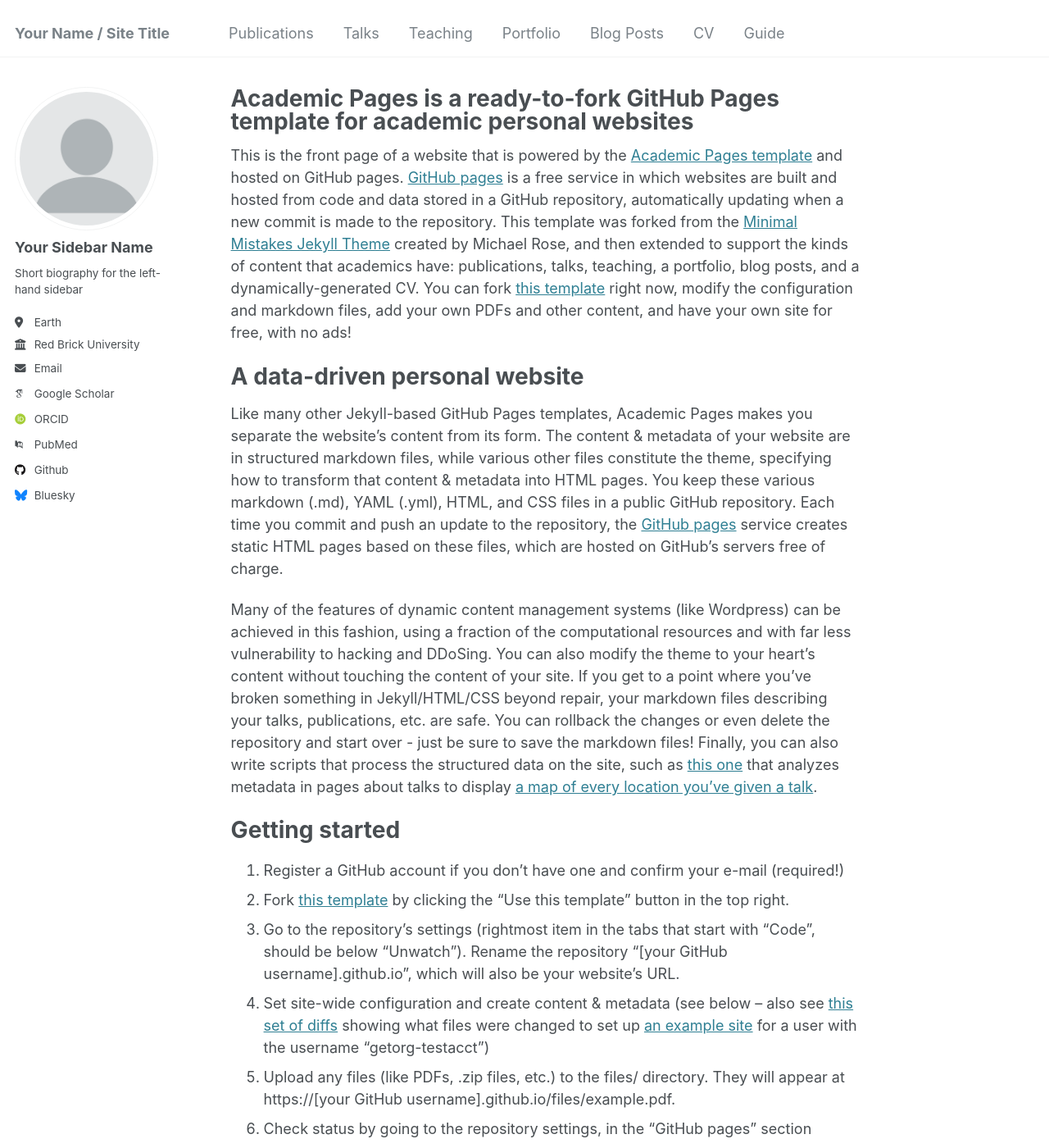
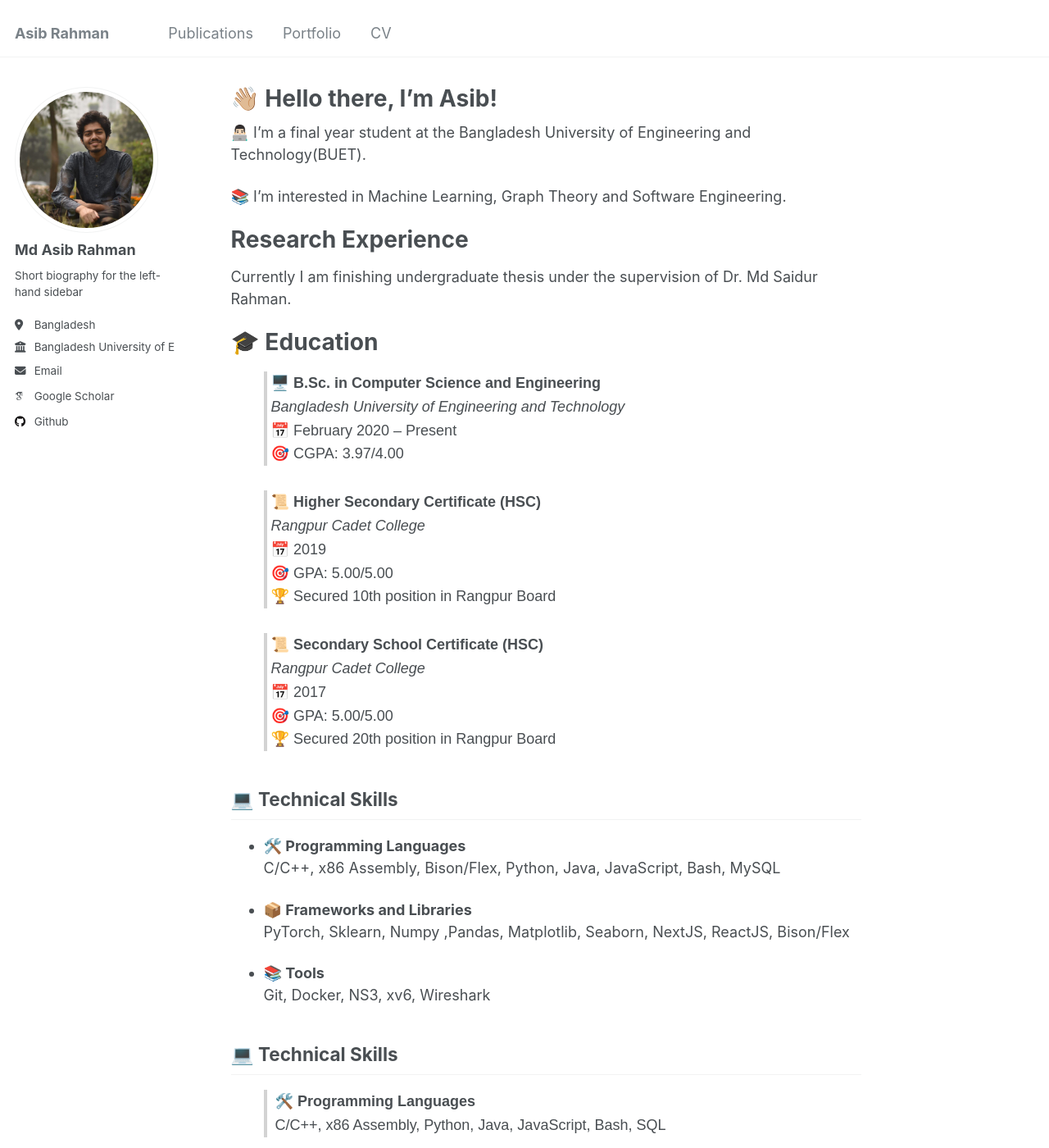
Before and after one commit to Asib27/asib27.github.io, a Jekyll site: the page built from _pages/about.md, in a window 1280 px wide and 1400 px high. Shown: the whole window at 82% size. Built offline with Jekyll 4.4.1, drawn with Linux system fonts in a browser that asks for light colours; some web fonts are replaced; some of the changed text lies outside the part shown.

Commit message:
about page

```diff
--- a/_config.yml
+++ b/_config.yml
@@ -8,35 +8,35 @@
 
 # Basic Site Settings
 locale                   : "en-US"
-title                    : "Your Name / Site Title"
+title                    : "Asib Rahman"
 title_separator          : "-"
-name                     : &name "Your Name"
+name                     : &name "Md Asib Rahman"
 description              : &description "personal description"
-url                      : https://academicpages.github.io # the base hostname & protocol for your site e.g. "https://[your GitHub username].github.io"
+url                      : https://asib27.github.io # the base hostname & protocol for your site e.g. "https://[your GitHub username].github.io"
 baseurl                  : "" # the subpath of your site, e.g. "/blog"
-repository               : "academicpages/academicpages.github.io"
+repository               : "asib27/asib27.github.io"
 
 # Site Author - The following control what appear as part of the author content on the side bar.
 #               If a field is blank the icon and link will not appear, otherwise it will be shown.
 #               Additional customization can be done by editing /_includes/author-profile.html
 author:
   # Biographic information
-  avatar           : "profile.png"
-  name             : "Your Sidebar Name"
+  avatar           : "asib.jpg"
+  name             : "Md Asib Rahman"
   pronouns         : # example: "she/her"
   bio              : "Short biography for the left-hand sidebar"
-  location         : "Earth"
-  employer         : "Red Brick University"
+  location         : "Bangladesh"
+  employer         : "Bangladesh University of Engineering and Technology"
   uri              : # URL
-  email            : "none@example.org"
+  email            : "asib.rahman1927@gmail.com"
 
   # Academic websites
   arxiv            : # URL - Update with the correct link to your profile
-  googlescholar    : "https://scholar.google.com/citations?user=PS_CX0AAAAAJ"
+  googlescholar    : "https://scholar.google.com/citations?user=Les8AAMAAAAJ&hl=en"
   impactstory      : # URL
-  orcid            : "http://orcid.org/yourorcidurl"
+  orcid            : # "http://orcid.org/yourorcidurl"
   semantic         : # URL
-  pubmed           : "https://www.ncbi.nlm.nih.gov/pubmed/?term=john+snow"
+  pubmed           : #"https://www.ncbi.nlm.nih.gov/pubmed/?term=john+snow"
   researchgate     : # URL
   scopus           : # URL
 
@@ -44,12 +44,12 @@ author:
   bitbucket        : # Username - Update with your username on the site
   codepen          : # Username
   dribbble         : # Username
-  github           : "academicpages"
+  github           : "asib27"
   kaggle           : # Username
   stackoverflow    : # User number or user number and name (i.e., use "1" or "1/jeff-atwood")
 
   # Social media
-  bluesky          : "bsky.app" # Replace this with you Bluesky username
+  bluesky          : # "bsky.app" # Replace this with you Bluesky username
   facebook         : # Username
   flickr           : # Username
   foursquare       : # Username
--- a/_pages/about.md
+++ b/_pages/about.md
@@ -1,49 +1,74 @@
 ---
 permalink: /
-title: "Academic Pages is a ready-to-fork GitHub Pages template for academic personal websites"
+title: "👋🏼 Hello there, I’m Asib!"
 author_profile: true
 redirect_from:
   - /about/
   - /about.html
 ---
 
-This is the front page of a website that is powered by the [Academic Pages template](https://github.com/academicpages/academicpages.github.io) and hosted on GitHub pages. [GitHub pages](https://pages.github.com) is a free service in which websites are built and hosted from code and data stored in a GitHub repository, automatically updating when a new commit is made to the repository. This template was forked from the [Minimal Mistakes Jekyll Theme](https://mmistakes.github.io/minimal-mistakes/) created by Michael Rose, and then extended to support the kinds of content that academics have: publications, talks, teaching, a portfolio, blog posts, and a dynamically-generated CV. You can fork [this template](https://github.com/academicpages/academicpages.github.io) right now, modify the configuration and markdown files, add your own PDFs and other content, and have your own site for free, with no ads!
+👨🏻‍💻 I’m a final year student at the Bangladesh University of Engineering and Technology(BUET).
 
-A data-driven personal website
-======
-Like many other Jekyll-based GitHub Pages templates, Academic Pages makes you separate the website's content from its form. The content & metadata of your website are in structured markdown files, while various other files constitute the theme, specifying how to transform that content & metadata into HTML pages. You keep these various markdown (.md), YAML (.yml), HTML, and CSS files in a public GitHub repository. Each time you commit and push an update to the repository, the [GitHub pages](https://pages.github.com/) service creates static HTML pages based on these files, which are hosted on GitHub's servers free of charge.
+📚 I'm interested in Machine Learning, Graph Theory and Software Engineering.
 
-Many of the features of dynamic content management systems (like Wordpress) can be achieved in this fashion, using a fraction of the computational resources and with far less vulnerability to hacking and DDoSing. You can also modify the theme to your heart's content without touching the content of your site. If you get to a point where you've broken something in Jekyll/HTML/CSS beyond repair, your markdown files describing your talks, publications, etc. are safe. You can rollback the changes or even delete the repository and start over - just be sure to save the markdown files! Finally, you can also write scripts that process the structured data on the site, such as [this one](https://github.com/academicpages/academicpages.github.io/blob/master/talkmap.ipynb) that analyzes metadata in pages about talks to display [a map of every location you've given a talk](https://academicpages.github.io/talkmap.html).
+Research Experience
+===
+Currently I am finishing undergraduate thesis under the supervision of Dr. Md Saidur Rahman.
 
-Getting started
-======
-1. Register a GitHub account if you don't have one and confirm your e-mail (required!)
-1. Fork [this template](https://github.com/academicpages/academicpages.github.io) by clicking the "Use this template" button in the top right.
-1. Go to the repository's settings (rightmost item in the tabs that start with "Code", should be below "Unwatch"). Rename the repository "[your GitHub username].github.io", which will also be your website's URL.
-1. Set site-wide configuration and create content & metadata (see below -- also see [this set of diffs](http://archive.is/3TPas) showing what files were changed to set up [an example site](https://getorg-testacct.github.io) for a user with the username "getorg-testacct")
-1. Upload any files (like PDFs, .zip files, etc.) to the files/ directory. They will appear at https://[your GitHub username].github.io/files/example.pdf.
-1. Check status by going to the repository settings, in the "GitHub pages" section
+🎓 Education
+===
 
-Site-wide configuration
-------
-The main configuration file for the site is in the base directory in [_config.yml](https://github.com/academicpages/academicpages.github.io/blob/master/_config.yml), which defines the content in the sidebars and other site-wide features. You will need to replace the default variables with ones about yourself and your site's github repository. The configuration file for the top menu is in [_data/navigation.yml](https://github.com/academicpages/academicpages.github.io/blob/master/_data/navigation.yml). For example, if you don't have a portfolio or blog posts, you can remove those items from that navigation.yml file to remove them from the header.
+<div style="font-family: Arial, sans-serif; line-height: 1.6; max-width: 600px;">
+    <ul style="list-style: none;">
+        <li style="margin-bottom: 30px; border-left: 4px solid #d3d3d3; padding-left: 5px;">
+            <strong>🖥️ B.Sc. in Computer Science and Engineering</strong><br>
+            <span><em>Bangladesh University of Engineering and Technology</em></span><br>
+            <span>📅 February 2020 – Present</span><br>
+            <span>🎯 CGPA: 3.97/4.00</span>
+        </li>
+        <li style="margin-bottom: 30px; border-left: 4px solid #d3d3d3; padding-left: 5px;">
+            <strong>📜 Higher Secondary Certificate (HSC)</strong><br>
+            <span><em>Rangpur Cadet College</em></span><br>
+            <span>📅 2019</span><br>
+            <span>🎯 GPA: 5.00/5.00</span><br>
+            <span>🏆 Secured 10th position in Rangpur Board</span>
+        </li>
+        <li style="border-left: 4px solid #d3d3d3; padding-left: 5px;">
+            <strong>📜 Secondary School Certificate (HSC)</strong><br>
+            <span><em>Rangpur Cadet College</em></span><br>
+            <span>📅 2017</span><br>
+            <span>🎯 GPA: 5.00/5.00</span><br>
+            <span>🏆 Secured 20th position in Rangpur Board</span>
+        </li>
+    </ul>
+</div>
 
-Create content & metadata
-------
-For site content, there is one markdown file for each type of content, which are stored in directories like _publications, _talks, _posts, _teaching, or _pages. For example, each talk is a markdown file in the [_talks directory](https://github.com/academicpages/academicpages.github.io/tree/master/_talks). At the top of each markdown file is structured data in YAML about the talk, which the theme will parse to do lots of cool stuff. The same structured data about a talk is used to generate the list of talks on the [Talks page](https://academicpages.github.io/talks), each [individual page](https://academicpages.github.io/talks/2012-03-01-talk-1) for specific talks, the talks section for the [CV page](https://academicpages.github.io/cv), and the [map of places you've given a talk](https://academicpages.github.io/talkmap.html) (if you run this [python file](https://github.com/academicpages/academicpages.github.io/blob/master/talkmap.py) or [Jupyter notebook](https://github.com/academicpages/academicpages.github.io/blob/master/talkmap.ipynb), which creates the HTML for the map based on the contents of the _talks directory).
 
-**Markdown generator**
+## 💻 Technical Skills
 
-The repository includes [a set of Jupyter notebooks](https://github.com/academicpages/academicpages.github.io/tree/master/markdown_generator
-) that converts a CSV containing structured data about talks or presentations into individual markdown files that will be properly formatted for the Academic Pages template. The sample CSVs in that directory are the ones I used to create my own personal website at stuartgeiger.com. My usual workflow is that I keep a spreadsheet of my publications and talks, then run the code in these notebooks to generate the markdown files, then commit and push them to the GitHub repository.
+- **🛠️ Programming Languages**
+  C/C++, x86 Assembly, Bison/Flex, Python, Java, JavaScript, Bash, MySQL
 
-How to edit your site's GitHub repository
-------
-Many people use a git client to create files on their local computer and then push them to GitHub's servers. If you are not familiar with git, you can directly edit these configuration and markdown files directly in the github.com interface. Navigate to a file (like [this one](https://github.com/academicpages/academicpages.github.io/blob/master/_talks/2012-03-01-talk-1.md) and click the pencil icon in the top right of the content preview (to the right of the "Raw | Blame | History" buttons). You can delete a file by clicking the trashcan icon to the right of the pencil icon. You can also create new files or upload files by navigating to a directory and clicking the "Create new file" or "Upload files" buttons.
+- **📦 Frameworks and Libraries**
+  PyTorch, Sklearn, Numpy ,Pandas, Matplotlib, Seaborn, NextJS, ReactJS, Bison/Flex
 
-Example: editing a markdown file for a talk
-![Editing a markdown file for a talk](/images/editing-talk.png)
+- **📚 Tools**
+  Git, Docker, NS3, xv6, Wireshark
 
-For more info
-------
-More info about configuring Academic Pages can be found in [the guide](https://academicpages.github.io/markdown/), the [growing wiki](https://github.com/academicpages/academicpages.github.io/wiki), and you can always [ask a question on GitHub](https://github.com/academicpages/academicpages.github.io/discussions). The [guides for the Minimal Mistakes theme](https://mmistakes.github.io/minimal-mistakes/docs/configuration/) (which this theme was forked from) might also be helpful.
+## 💻 Technical Skills
+<div style="font-family: Arial, sans-serif; line-height: 1.6; max-width: 600px;">
+    <ul style="list-style: none; ">
+        <li style="border-left: 4px solid #d3d3d3; padding-left: 10px; margin-bottom: 20px;">
+            <strong>🛠️ Programming Languages</strong><br>
+            <span>C/C++, x86 Assembly, Python, Java, JavaScript, Bash, SQL</span>
+        </li>
+        <li style="border-left: 4px solid #d3d3d3; padding-left: 10px; margin-bottom: 20px;">
+            <strong>📦 Frameworks and Libraries</strong><br>
+            <span> PyTorch, Sklearn, Numpy ,Pandas, Matplotlib, Seaborn, NextJS, ReactJS, Bison/Flex</span>
+        </li>
+        <li style="border-left: 4px solid #d3d3d3; padding-left: 10px; margin-bottom: 20px;">
+            <strong>📚 Tools</strong><br>
+            <span> Git, Docker, NS3, xv6, Wireshark</span>
+        </li>
+    </ul>
+</div>
```
Also changed, not shown: _data/navigation.yml (+8 -8 lines), images/asib.jpg (added), 1 other file.
